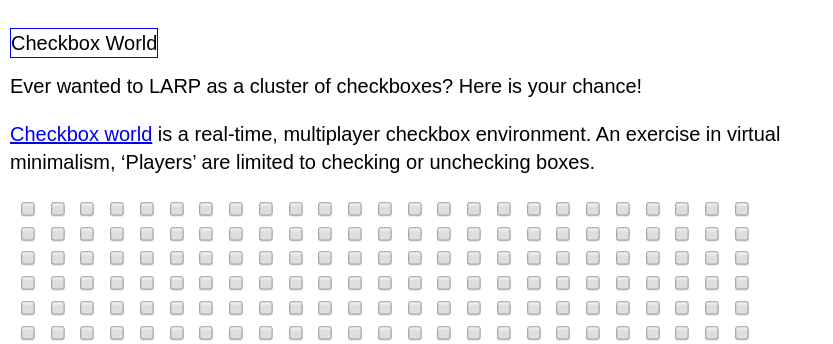
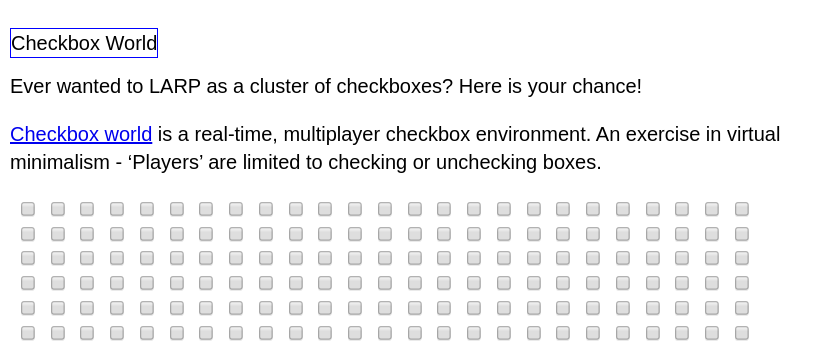
Before and after one commit to samhains/samhains.github.io, a Jekyll site: the page built from _projects/checkbox-world.md, in a window 1280 px wide. Shown: the top 344 px of the page, without its empty margins (0-833 px from the left). Built offline with Jekyll 4.4.1, drawn with Linux system fonts in a browser that asks for light colours; nearby versions of some CDN libraries.

Commit message:
fix typo

```diff
--- a/_projects/checkbox-world.md
+++ b/_projects/checkbox-world.md
@@ -6,6 +6,6 @@ date: 2017-11-16 11:37:34 +0000
 
 Ever wanted to LARP as a cluster of checkboxes? Here is your chance!
 
-[Checkbox world](http://www.checkbox.world) is a real-time, multiplayer checkbox environment. An exercise in virtual minimalism, 'Players' are limited to checking or unchecking boxes.
+[Checkbox world](http://www.checkbox.world) is a real-time, multiplayer checkbox environment. An exercise in virtual minimalism - 'Players' are limited to checking or unchecking boxes.
 
 ![](/assets/checkbox_world.PNG)
```
Also changed, not shown: 1 other file.
